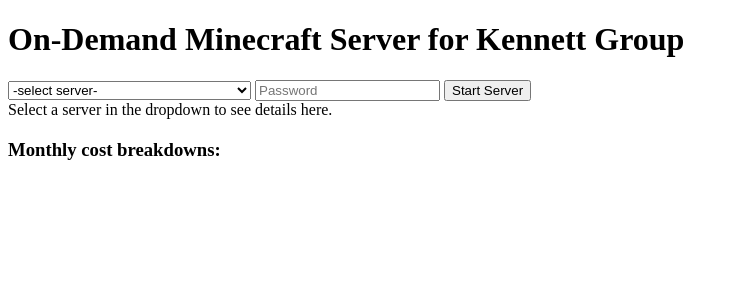
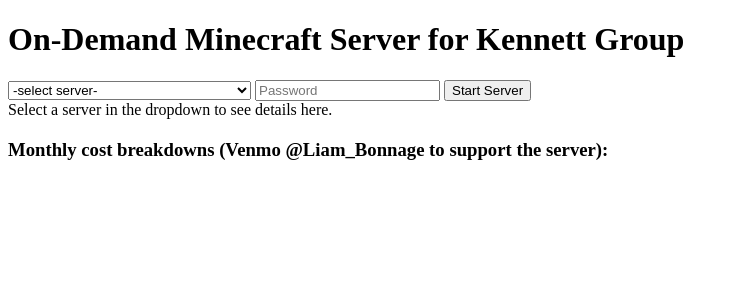
Before and after one commit to lbonnage/kennett-server, a Flask app: template templates/index.html in a window 1280 px wide. Shown: the top 300 px of the page, without its empty margins (0-738 px from the left). Run offline with Flask 2, Linux system fonts and the light colour scheme; the template is opened without the code that fills it, so the values that code supplies are empty; parts of the project's set-up code (start-up, migrations or seed data) failed here and were passed over.

Commit message:
Added venmo message

```diff
--- a/templates/index.html
+++ b/templates/index.html
@@ -21,7 +21,7 @@
     	</form>
   		<div id="serverText">Select a server in the dropdown to see details here.</div>
     	<h2>{{ ipMessage }}</h2>
-        <h3>Monthly cost breakdowns:</h3>
+        <h3>Monthly cost breakdowns (Venmo @Liam_Bonnage to support the server):</h3>
         <h3>{{ monthCosts }}</h3>
     </body>
 </html>
```
